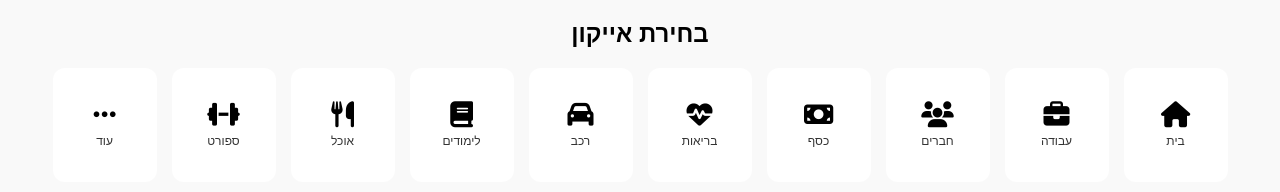
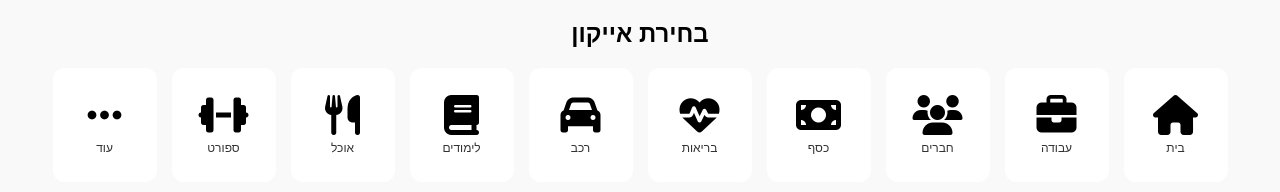
Before and after one commit to danielc204/iconsf, a plain HTML site: page index.html in a window 1280 px wide. Drawn offline with Linux system fonts and the light colour scheme.

Commit message:
Update index.html

```diff
--- a/index.html
+++ b/index.html
@@ -40,8 +40,9 @@
   flex-direction: column;
   align-items: center;
   justify-content: center;
-      font-size: 26px;
+  font-size: 40px;
 }
+
 
     .icon-option:hover {
       border-color: #666;
```
Lines whose indentation alone changed are shown as unchanged.
